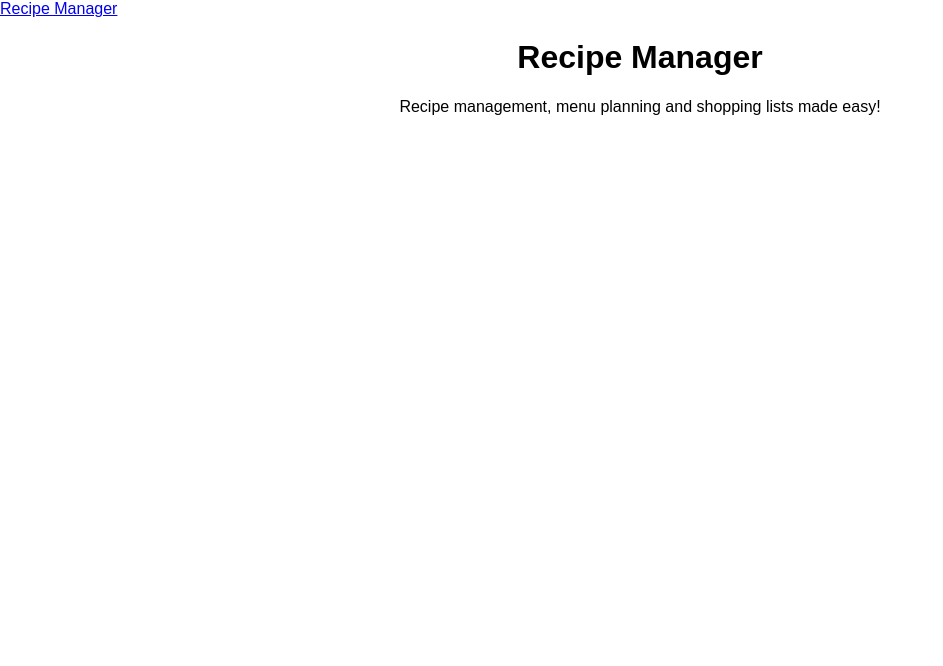
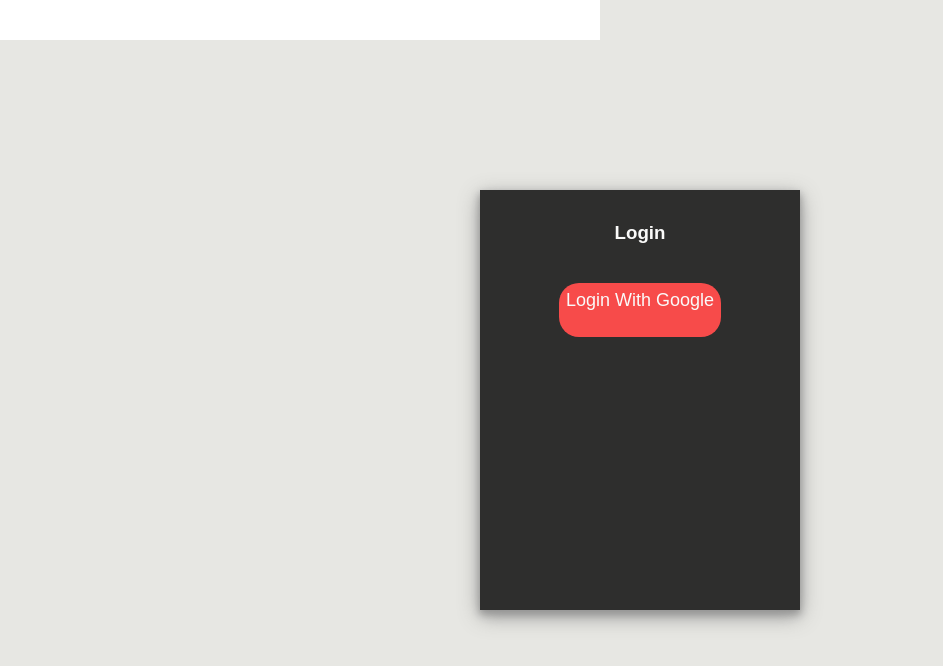
Before and after one commit to ethriel3695/recipe-manager, a React app: page / in a window 1280 px wide. Shown: the top 666 px of the page, without its empty margins (0-943 px from the left). Built offline with nearby package versions, Linux system fonts and the light colour scheme.

Commit message:
adding styling to login page

```diff
--- a/src/components/App.js
+++ b/src/components/App.js
@@ -3,9 +3,11 @@
 import { BrowserRouter, Route } from 'react-router-dom';
 import { connect } from 'react-redux';
 import * as actions from '../actions/authActions';
+import * as styles from '../sharedStyles/styles.css';
 
 import Header from './Header';
 import Landing from './Landing';
+import Authentication from './Authentication';
 const Dashboard = () => <h2>Dashboard</h2>;
 const RecipeNew = () => <h2>RecipeNew</h2>;
 
@@ -13,13 +15,16 @@
   componentDidMount() {
     this.props.fetchUser();
   }
+
   render() {
     return (
-        <div>
+        <div className={styles.wrapper}>
           <BrowserRouter>
             <div>
-              <Header />
-              <Route exact={true} path ='/' component={Landing} />
+            {this.props.auth ?
+              <Header /> : <div />
+            }
+              <Route exact={true} path ='/' component={this.props.auth ? Landing : Authentication} />
               <Route path ='/recipes' component={Dashboard} />
               <Route path ='/recipes/new' component={RecipeNew} />
             </div>
@@ -30,13 +35,14 @@
 }
 
 App.propTypes = {
-  fetchUser: PropTypes.func.isRequired
+  fetchUser: PropTypes.func.isRequired,
+  auth: PropTypes.object || PropTypes.bool
 };
 
-// function mapDispatchToProps (dispatch) {
-//   return {
-//     actions: bindActionCreators(actions, dispatch),
-//   };
-// }
+function mapStateToProps({ auth }) {
+  // eslint-disable-next-line
+  console.log(auth);
+  return { auth };
+}
 
-export default connect(null, actions)(App);
+export default connect(mapStateToProps, actions)(App);
--- /dev/null
+++ b/src/components/Authentication.js
@@ -0,0 +1,31 @@
+import React from 'react';
+// import PropTypes from 'prop-types';
+import { connect } from 'react-redux';
+import * as styles from '../sharedStyles/styles.css';
+
+// const API_URL = encodeURI('https://boiling-shore-39277.herokuapp.com');
+const API_URL = encodeURI('http://localhost:3030');
+
+class Header extends React.Component {
+
+  render() {
+    // eslint-disable-next-line
+    return (
+      <div className={styles.loginFormContainer}>
+        <h3>Login</h3>
+        <div className={styles.socmedBtnContainer}>
+            <a href={`${API_URL}/auth/google`}
+            className={styles.socmedBtn}>{'Login With Google'}</a>
+        </div>
+      </div>
+    );
+  }
+}
+
+function mapStateToProps({ auth }) {
+  // eslint-disable-next-line
+  console.log(auth);
+  return { auth };
+}
+
+export default connect(mapStateToProps)(Header);
--- a/src/components/Header.js
+++ b/src/components/Header.js
@@ -11,40 +11,42 @@
 
   renderContent () {
     // eslint-disable-next-line
-    switch (this.props.auth) {
-      case null:
-        return;
-      case false:
-        return (
-          <li>
-            <a href={`${API_URL}/auth/google`}>{'Login With Google'}</a>
-          </li>
-        );
-      default:
-        return (
-          <li>
-            <a href={`${API_URL}/api/logout`}>{'Logout'}</a>
-          </li>
-        );
-    }
-  };
+    // switch (this.props.auth) {
+    //   case null:
+    //     return;
+    //   case false:
+    //     return (
+    //       <li>
+    //         <a href={`${API_URL}/auth/google`}>{'Login With Google'}</a>
+    //       </li>
+    //     );
+    //   default:
+    //     return (
+    //       <li>
+    //         <a href={`${API_URL}/api/logout`}>{'Logout'}</a>
+    //       </li>
+    //     );
+    // }
+    // eslint-disable-next-line
+  }
 
   render() {
     // eslint-disable-next-line
     console.log(this.props.auth);
     return (
-      <nav>
-        <div>
+        <div className={[styles.box, styles.header]}>
           <Link
           // eslint-disable-next-line
             to={this.props.auth ? '/recipes' : '/'}>
             {'Recipe Manager'}
           </Link>
           <ul>
-            {this.renderContent()}
+            {/*this.renderContent()*/}
+            <li key='2'>
+              <a href={`${API_URL}/api/logout`}>{'Logout'}</a>
+            </li>
           </ul>
         </div>
-      </nav>
     );
   }
 }
--- a/src/sharedStyles/styles.css
+++ b/src/sharedStyles/styles.css
@@ -1,11 +1,177 @@
 body {
-    margin: 0;
     padding: 0;
     font-family: sans-serif;
-  }
+    background-size: cover;
+    /*background-color: #D7D7D5;*/
+    background-color: #e7e7e3;
+    margin: 0;
+}
 
-  ul {
+ul {
       list-style-type: none;
       margin: 0;
       padding: 0;
+}
+
+h3 {
+    margin-top: 2rem;
+    padding: 0 0 20px;
+    color: #fff;
+    text-align: center;
+}
+
+.loginFormContainer {
+    width: 320px;
+    height: 420px;
+    z-index: 1;
+    position: absolute;
+    top: 50%;
+    left: 50%;
+    transform: translate(-50%, -50%);
+    box-sizing: border-box;
+    box-shadow: 0 4px 8px 0 grey, 0 6px 20px 0 grey;
+    background: #000;
+    opacity: .8;
+    filter: alpha(opacity=60);
+    color: #fff;
+}
+
+.socmedBtn {
+    padding: 7px;
+    border: none;
+    outline: none;
+    height: 40px;
+    background: #fb2525;
+    color: #fff;
+    font-size: 18px;
+    border-radius: 20px;
+}
+
+.socmedBtnContainer {
+    display: flex;
+    justify-content: center;
+    align-items: center;
+}
+
+.socmedBtn:hover {
+    cursor: pointer;
+    background: #ffc107;
+    color: #000;
+}
+
+.socmedBtnContainer > a {
+    text-decoration: none;
+}
+
+/* .wrapper {
+    height: 100vh;
+    display: flex;
+    flex-direction: column;
+}
+
+header,
+footer {
+    background-color: #ff0a27;
+    height: 60px;
+} */
+
+.sidebar {
+    grid-area: sidebar;
+}
+
+.sidebar2 {
+    grid-area: sidebar2;
+}
+
+.content {
+    grid-area: content;
+}
+
+.header {
+    grid-area: header;
+}
+
+.footer {
+    grid-area: footer;
+}
+
+.wrapper {
+    background-color: #fff;
+    color: #444;
+}
+
+.wrapper {
+display: grid;
+grid-gap: 1em;
+grid-template-areas:
+ "header"
+ "sidebar"
+ "content"
+ "sidebar2"
+ "footer"
+}
+
+@media only screen and (min-width: 500px)  {
+.wrapper {
+
+    grid-template-columns: 20% auto;
+    grid-template-areas:
+"header   header"
+    "sidebar  content"
+    "sidebar2 sidebar2"
+    "footer   footer";
+}
+}
+
+@media only screen and (min-width: 600px)   {
+    .wrapper {
+  grid-gap: 20px;
+        grid-template-columns: 120px auto 120px;
+        grid-template-areas:
+  "header  header  header"
+        "sidebar content sidebar2"
+        "footer  footer  footer";
+        max-width: 600px;
+    }
+}
+
+.box {
+background-color: #ff0a27;
+color: #fff;
+border-radius: 5px;
+padding: 10px;
+font-size: 150%;
+}
+
+.header,
+.footer {
+background-color: #ff0a27;
+}
+
+.sidebar2 {
+background-color: #ccc;
+color: #444;
+}
+
+/* .header {
+    grid-area: header;
+}
+
+.wrapper {
+    display: grid;
+    grid-gap: 1em;
+    grid-template-areas:
+     "header"
   }
+
+  .box {
+    background-color: #444;
+    color: #fff;
+    border-radius: 5px;
+    padding: 10px;
+    font-size: 150%;
+  }
+
+  .header {
+  background-color: #999;
+} */
```
